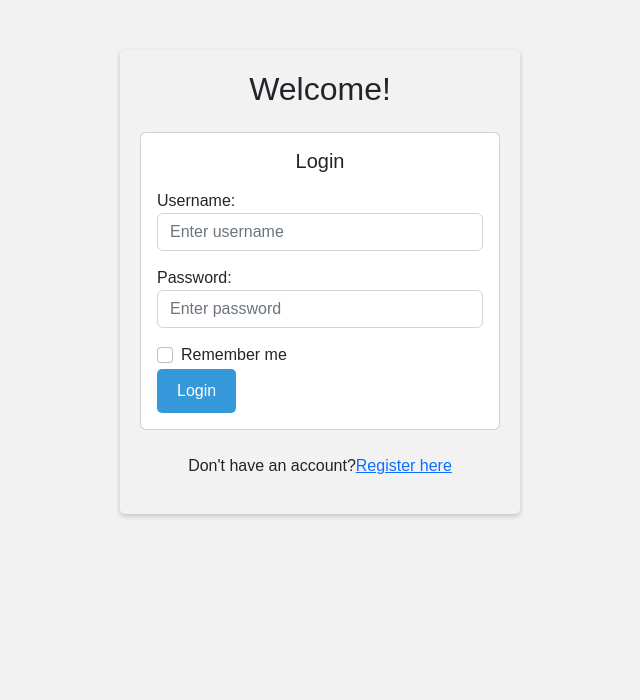
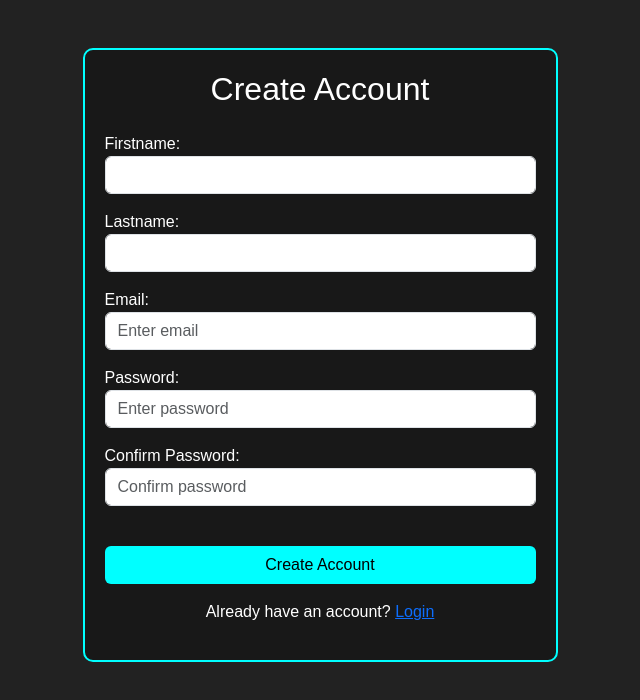
Before and after one commit to szage07/frontend, a plain HTML site: page assets/index2.html in a window 1280 px wide. Shown: the whole page, without its empty margins (320-960 px from the left). Drawn offline with nearby package versions, Linux system fonts and the light colour scheme.

Commit message:
register pages  fully functional both register.html and register(edited).html,added utils folder for utility --centralized

```diff
--- /dev/null
+++ b/assets/index2.css
@@ -0,0 +1,31 @@
+.floating-label {
+    position: relative; /* Enable absolute positioning for the label */
+  }
+
+  .floating-label input[type="text"] {
+    padding-left: 20px; /* Adjust padding to accommodate the label */
+  }
+
+  .floating-label label {
+    position: absolute;
+    top: 50%;
+    left: 10px;
+    transform: translateY(-50%); /* Center the label vertically */
+    z-index: 1; /* Ensure label stays above the input field */
+    color: #999; /* Gray color for unfocused label */
+    font-size: 0.8rem; /* Adjust label font size */
+    transition: 0.2s ease-in-out; /* Smooth transition for label movement */
+  }
+
+  .floating-label input:focus + label,
+  .floating-label input[type="text"]:not(:placeholder-shown) + label {
+    top: 0; /* Move label up on focus or when text is entered */
+    font-size: 0.7rem; /* Adjust label font size when shrunk */
+    color: aqua; /* Change label color to match your theme (optional) */
+  }
+
+
+  .form-control {
+    background-color:white; /* Set desired background color for the input field */
+    color:black; /* Set desired text color for the input field */
+  }
--- a/assets/index2.html
+++ b/assets/index2.html
@@ -3,39 +3,56 @@
 <head>
   <meta charset="UTF-8">
   <meta name="viewport" content="width=device-width, initial-scale=1.0">
-  <title>Login & Register</title>
-  <link href="https://cdn.jsdelivr.net/npm/bootstrap@5.2.3/dist/css/bootstrap.min.css" rel="stylesheet" integrity="sha384-rbsA2VBKQhggwzxH7pPCaAqO46MgnOM80zW1RWuH61DGLwZJEdK2Kadq2F9CUG65" crossorigin="anonymous">
-  <link rel="stylesheet" type="text/css" href="style.css">
-</head>
+  <title>Register Page</title>
+  <link rel="stylesheet" href="css/bootstrap.min.css">
+  <link rel="stylesheet" href="index2.css">
+  <link rel="stylesheet" href="register(edited).css">
+
+ </head>
+<script src="js/auth/register.js" defer></script>
 <body>
 
-  <div class="container">
-    <h2 class="text-center mb-4">Welcome!</h2>
+  <div class="container mt-5">
+    <div class="row justify-content-center">
+      <div class="col-md-5 register-container">
+        <h2 class="text-center mb-4">Create Account</h2>
+        <form id="form_register">
+          <div class="alert alert-success d-none" role="alert">
 
-    <div class="card">
-      <div class="card-body">
-        <h5 class="card-title text-center mb-3">Login</h5>
-        <form id="login-form">
-          <div class="form-group">
-            <label for="username">Username:</label>
-            <input type="text" class="form-control" id="username" placeholder="Enter username">
           </div>
-          <div class="form-group">
+          <div class="alert alert-danger d-none" role="alert">
+            </div>
+
+          <div id=fname class="form-group mb-3">
+            <label for="firstname">Firstname:</label>
+            <input type="text" class="form-control floating-label" id="firstname" name="firstname" required>
+          </div>
+          <div class="form-group mb-3">
+            <label for="lastname">Lastname:</label>
+            <input type="text" class="form-control floating-label" id="lastname" name="lastname" required>
+          </div>
+          <div class="form-group mb-3">
+            <label for="email">Email:</label>
+            <input type="email" class="form-control" id="email" name="email" placeholder="Enter email" required>
+          </div>
+          <div class="form-group mb-3">
             <label for="password">Password:</label>
-            <input type="password" class="form-control" id="password" placeholder="Enter password">
+            <input type="password" class="form-control" id="password" name="password" placeholder="Enter password" required>
           </div>
-          <div class="form-group form-check">
-            <input type="checkbox" class="form-check-input" id="remember-me">
-            <label class="form-check-label" for="remember-me">Remember me</label>
+          <div class="form-group mb-3">
+            <label for="password_confirmation">Confirm Password:</label>
+            <input type="password" class="form-control" id="password_confirmation" name="password_confirmation" placeholder="Confirm password" required>
           </div>
-          <button type="submit" class="btn btn-primary btn-block">Login</button>
+
+          <button type="submit" class="btn btn-primary mt-4">Create Account</button>
+
         </form>
+
+        <p class="text-center mt-3">Already have an account? <a href="index.html">Login</a></p>
       </div>
     </div>
+  </div>
 
-    <p class="text-center mt-4">Don't have an account?<a href="register2.html">Register here</a></p>
-
-
-
+  <script src="js/bootstrap.bundle.min.js"></script>
 </body>
 </html>
--- a/assets/js/auth/register.js
+++ b/assets/js/auth/register.js
@@ -1,4 +1,6 @@
-const url = "http://backend.test"; // Replace with your actual backend URL
+import {url, SuccessNotification,ErrorNotification } from "../utils/utils.js";
+
+// const url = "http://backend.test";
 
 const form_register = document.getElementById("form_register");
 
@@ -89,22 +91,22 @@ form_register.onsubmit = async (e) => {
 };
 
 
-function SuccessNotification(message = ""){
-    document.querySelector(".alert-success").classList.remove("d-none");
-    document.querySelector(".alert-success").classList.add("d-block");
-    document.querySelector(".alert-success").innerHTML = "Account Registered Successfully.";
+// function SuccessNotification(message = ""){
+//     document.querySelector(".alert-success").classList.remove("d-none");
+//     document.querySelector(".alert-success").classList.add("d-block");
+//     document.querySelector(".alert-success").innerHTML = "Account Registered Successfully.";
 
-    setTimeout(() => {
-        document.querySelector(".alert-success").classList.add("d-none");
-      }, 10000);
-}
+//     setTimeout(() => {
+//         document.querySelector(".alert-success").classList.add("d-none");
+//       }, 10000);
+// }
 
-function ErrorNotification(message = ""){
-    document.querySelector(".alert-danger").classList.remove("d-none");
-    document.querySelector(".alert-danger").classList.add("d-block");
-    document.querySelector(".alert-danger").innerHTML = "Registration unsuccessful !!!";
+// function ErrorNotification(message = ""){
+//     document.querySelector(".alert-danger").classList.remove("d-none");
+//     document.querySelector(".alert-danger").classList.add("d-block");
+//     document.querySelector(".alert-danger").innerHTML = "Registration unsuccessful !!!";
 
-    setTimeout(() => {
-        document.querySelector(".alert-danger").classList.add("d-none");
-      }, 10000);
-}
+//     setTimeout(() => {
+//         document.querySelector(".alert-danger").classList.add("d-none");
+//       }, 10000);
+// }
--- /dev/null
+++ b/assets/js/utils/utils.js
@@ -0,0 +1,23 @@
+const url = "http://backend.test";
+
+function SuccessNotification(message = ""){
+    document.querySelector(".alert-success").classList.remove("d-none");
+    document.querySelector(".alert-success").classList.add("d-block");
+    document.querySelector(".alert-success").innerHTML = "Account Registered Successfully.";
+
+    setTimeout(() => {
+        document.querySelector(".alert-success").classList.add("d-none");
+      }, 10000);
+}
+
+function ErrorNotification(message = ""){
+    document.querySelector(".alert-danger").classList.remove("d-none");
+    document.querySelector(".alert-danger").classList.add("d-block");
+    document.querySelector(".alert-danger").innerHTML = "Registration Unsuccessful !!!";
+
+    setTimeout(() => {
+        document.querySelector(".alert-danger").classList.add("d-none");
+      }, 10000);
+}
+
+export{url,ErrorNotification,SuccessNotification};
--- /dev/null
+++ b/assets/quizmo pages/login.css
@@ -0,0 +1,76 @@
+.container {
+    display: flex;
+    flex-direction: column;
+    justify-content: center;
+    align-items: center;
+    height: 100vh;
+    background: rgba(255,255,255,0.1); /* Add this line for the glass effect */
+    box-shadow: 0 8px 32px 0 rgba(31, 38, 135, 0.37);
+
+
+    border-radius: 10px;
+    border: 1px solid rgba(255, 255, 255, 0.18);
+    color:black; /* Change text color for better contrast */
+}
+
+.container input {
+    margin-top: 1rem;
+    margin-bottom: 1rem;
+    background: rgba(255,255,255,0.1); /* Add this line for the glass effect on inputs */
+    border: none;
+    padding: 10px;
+    border-radius: 5px;
+}
+
+.container button {
+    margin-top: 1rem; /* Reduce space above the button */
+    background-color: #5155B2;
+    border-color: #5155B2;
+    transition: background-color 0.3s ease-in-out, color 0.3s ease-in-out;
+    font-size: 1.2rem;
+    padding: 10px 20px;
+    border-radius: 5px;
+    font-weight: bold;
+}
+
+.container button:hover {
+    background-color:aqua; /* Darker background on hover */
+    color: black; /* White text color on hover */
+}
+
+.container h1 {
+    display: flex;
+    font-weight: bolder;
+    font-family: 'Luckiest Guy', cursive;
+    font-size: 4rem;
+    color: #5155B2;
+    text-shadow: 5px 3px 7px rgba(0,0,0,0.5);
+}
+
+.container h1 span:last-child {
+    color: black; /* Darker color for "MO" */
+}
+
+.container p {
+    font-family: 'Roboto', sans-serif;
+    font-size: 1.1rem;
+    color: #333; /* Darker text color for better contrast */
+    text-align: center;
+    margin-bottom: 1rem;
+    font-weight: bold;
+    margin-top: -20px;
+}
+
+.create-account {
+    margin-top: 1rem;
+    font-size: 0.9rem;
+}
+
+.create-account a {
+    color: #5155B2;
+    text-decoration: none;
+}
+
+.create-account a:hover {
+    text-decoration: underline;
+}
--- /dev/null
+++ b/assets/quizmo pages/start.css
@@ -0,0 +1,57 @@
+.container {
+    display: flex;
+    flex-direction: column;
+    justify-content: center;
+    align-items: center;
+    height: 100vh;
+    /* background-image: url("../bg.png"); */
+    background-size: cover;
+    background-position: center;
+    overflow-x: hidden; /* Prevents horizontal scrolling*/
+    overflow-y: hidden;    /*Prevents vertical scrolling  */
+    color:black; /* Change text color for better contrast */
+
+}
+
+
+.container button {
+    margin-top: 2rem; /* Reduce space above the button */
+    background-color: #5155B2;
+    border-color: #5155B2;
+    transition: background-color 0.3s ease-in-out, color 0.3s ease-in-out;
+    font-size: 1.2rem;
+    padding: 10px 20px;
+    border-radius: 5px;
+    font-weight: bold;
+
+
+}
+
+.container button:hover {
+    background-color:aqua; /* Darker background on hover */
+    color: black; /* White text color on hover */
+}
+
+.container h1 {
+    display: flex;
+    font-weight: bolder;
+    font-family: 'Luckiest Guy', cursive;
+    font-size: 4rem;
+    color: #5155B2;
+    text-shadow: 5px 3px 7px rgba(0,0,0,0.5);
+}
+
+.container h1 span:last-child {
+    color: black; /* Darker color for "MO" */
+
+}
+
+.container p {
+    font-family: 'Roboto', sans-serif;
+    font-size: 1.1rem;
+    color: #333; /* Darker text color for better contrast */
+    text-align: center;
+    margin-bottom: 1rem;
+    font-weight: bold;
+    margin-top: -20px;
+}
```
Also changed, not shown: assets/quizmo pages/login.html (added, +23 -0 lines), assets/quizmo pages/sample.html (added, +80 -0 lines), assets/quizmo pages/start.html (added, +19 -0 lines), assets/register(edited).html (+1 -1 lines), assets/register.html (+1 -1 lines), assets/register2.html (deleted, +0 -46 lines), assets/sample/register2.html (added, +47 -0 lines), assets/bg.png (added), assets/register(edited).css (line endings or trailing spaces).
